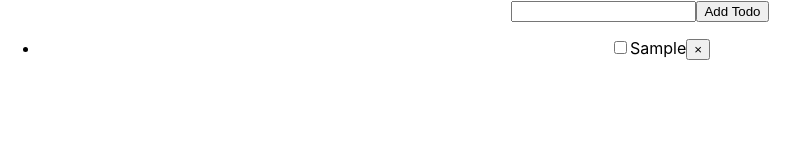
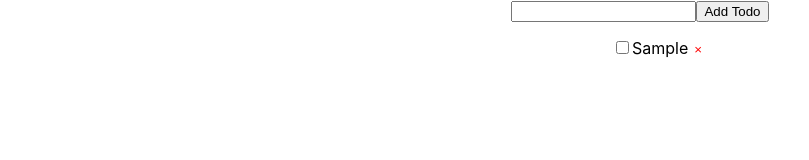
Before and after one commit to MarkKlep/react-todo-list, a React (Create React App) app in the folder app01/: page / in a window 1280 px wide. Both pictures are taken after typing "Sample" into the empty fields and a click on the button "Add Todo". Shown: the top 160 px of the page, without its empty margins (0-809 px from the left). Built offline with nearby package versions, Linux system fonts and the light colour scheme.

Commit message:
remove todo

```diff
--- a/app01/src/App.css
+++ b/app01/src/App.css
@@ -2,37 +2,17 @@
   text-align: center;
 }
 
-.App-logo {
-  height: 40vmin;
-  pointer-events: none;
+ul {
+  list-style: none
 }
 
-@media (prefers-reduced-motion: no-preference) {
-  .App-logo {
-    animation: App-logo-spin infinite 20s linear;
-  }
+.deleteTodo {
+  cursor: pointer;
+  color: red;
+  background: transparent;
+  border: none
 }
 
-.App-header {
-  background-color: #282c34;
-  min-height: 100vh;
-  display: flex;
-  flex-direction: column;
-  align-items: center;
-  justify-content: center;
-  font-size: calc(10px + 2vmin);
-  color: white;
+input:checked + span {
+  text-decoration: line-through;
 }
-
-.App-link {
-  color: #61dafb;
-}
-
-@keyframes App-logo-spin {
-  from {
-    transform: rotate(0deg);
-  }
-  to {
-    transform: rotate(360deg);
-  }
-}
--- a/app01/src/App.js
+++ b/app01/src/App.js
@@ -33,6 +33,10 @@ function App() {
     }));
   }
 
+  const handleRemoveTodo = (id) => {
+    setTodos(todos.filter(todo=>todo.id!==id));
+  }
+
   return (
     <div className="App">
 
@@ -53,7 +57,12 @@ function App() {
               onChange={()=>handleToggleTodo(todo.id)}
             />
             <span>{todo.title}</span>
-            <button className="deleteTodo">&times;</button>
+            <button
+              className="deleteTodo"
+              onClick={()=>handleRemoveTodo(todo.id)}
+            >
+              &times;
+            </button>
           </li>)
         }
       </ul>
```
